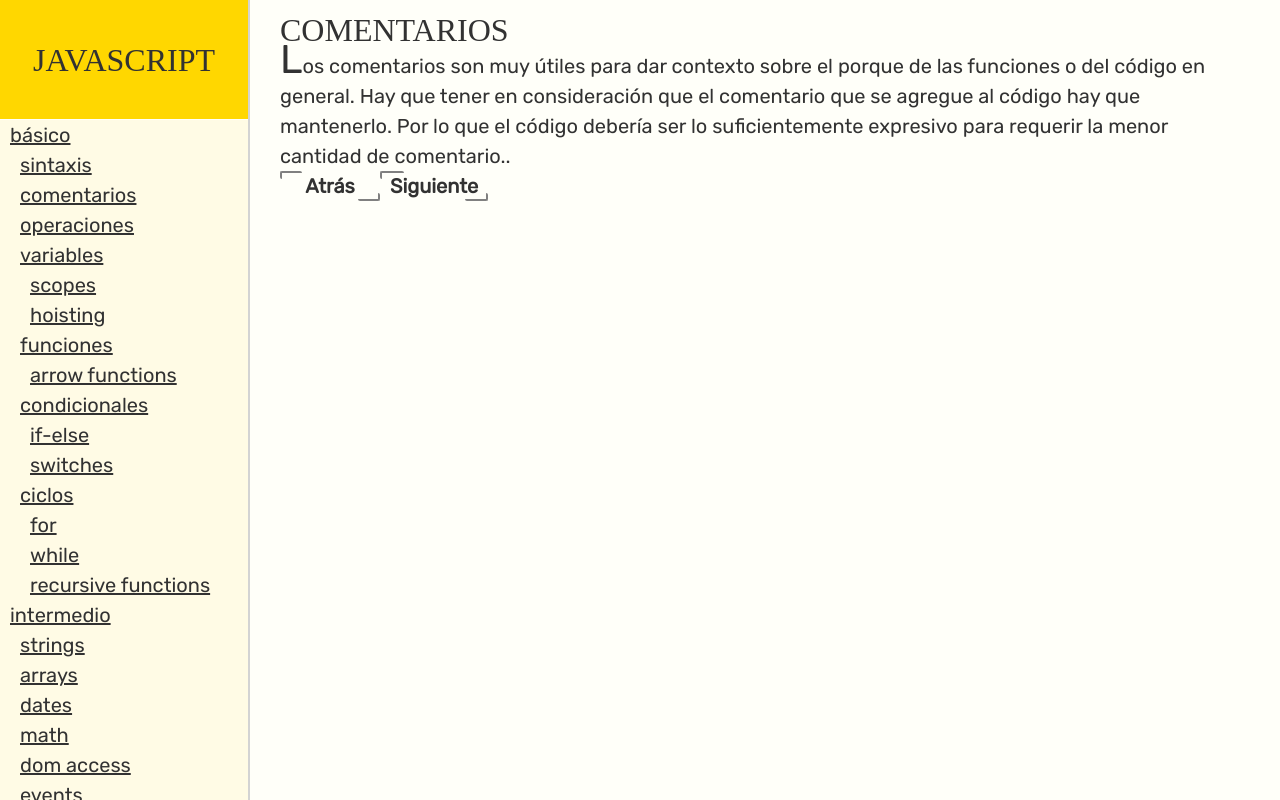
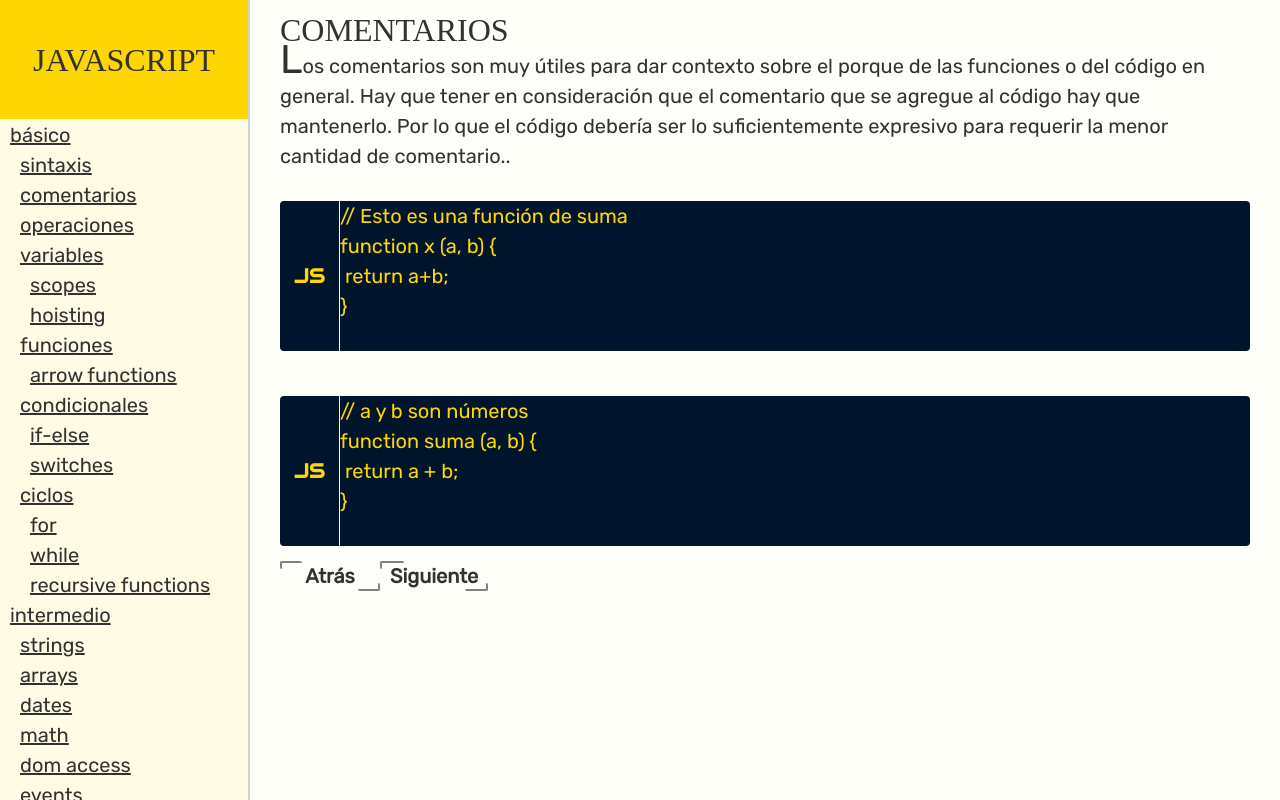
Before and after one commit to cruzortiz99/tsc_react_express_app, a React app: page /basics/comments in a window 1280 px wide. Built offline with nearby package versions, Linux system fonts and the light colour scheme; a web font is replaced by a local one.

Commit message:
comment page done

```diff
--- a/client/src/pages/Basics/Comment.tsx
+++ b/client/src/pages/Basics/Comment.tsx
@@ -2,6 +2,7 @@ import React from 'react'
 import { AppPagesProps } from '../AppPages'
 import AppContentStructure from '../../components/AppContentStructure/AppContentStructure'
 import AppContentTheory from '../../components/AppContentTheory/AppContentTheory'
+import AppContentCode from '../../components/AppContentCode/AppContentCode'
 
 export default (props: AppPagesProps) => {
   return <AppContentStructure title='Comentarios' nextRoute={props.nextRoute} prevRoute={props.prevRoute} {...props}>
@@ -9,6 +10,12 @@ export default (props: AppPagesProps) => {
       <p>
         Los comentarios son muy útiles para dar contexto sobre el porque de las funciones o del código en general. Hay que tener en consideración que el comentario que se agregue al código hay que mantenerlo. Por lo que el código debería ser lo suficientemente expresivo para requerir la menor cantidad de comentario.
       </p>
+      <AppContentCode type='js'>
+        {'// Esto es una función de suma\nfunction x (a, b) { \n return a+b; \n}'}
+      </AppContentCode>
+      <AppContentCode type='js'>
+        {'// a y b son números\nfunction suma (a, b) {\n return a + b;\n}'}
+      </AppContentCode>
     </AppContentTheory>
   </AppContentStructure>
 }
```
